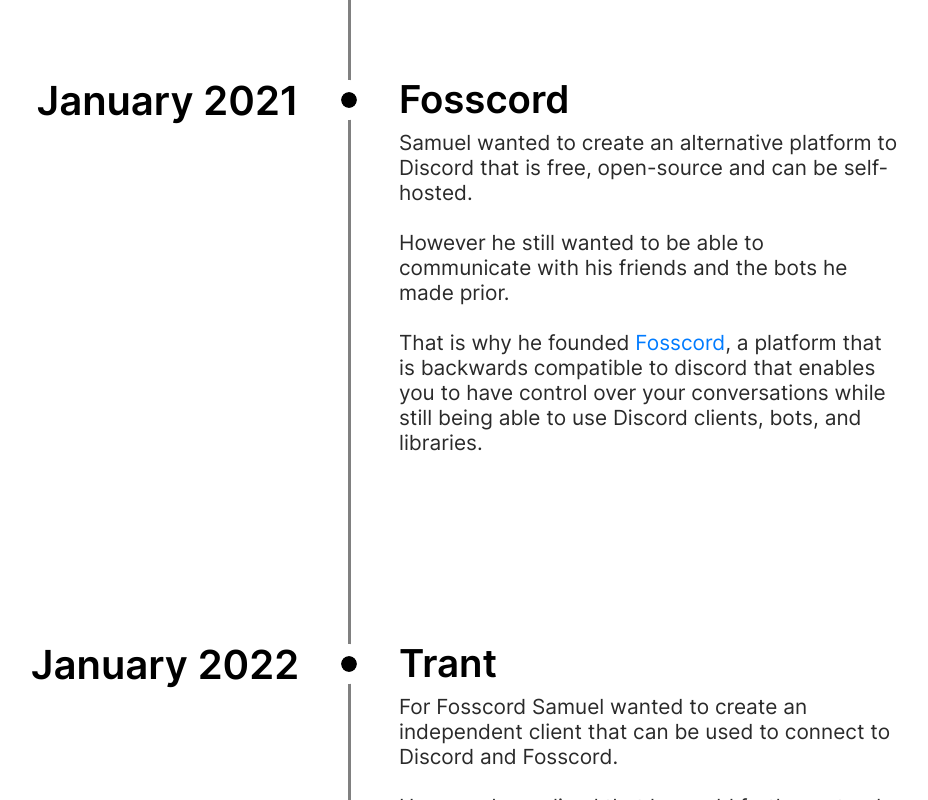
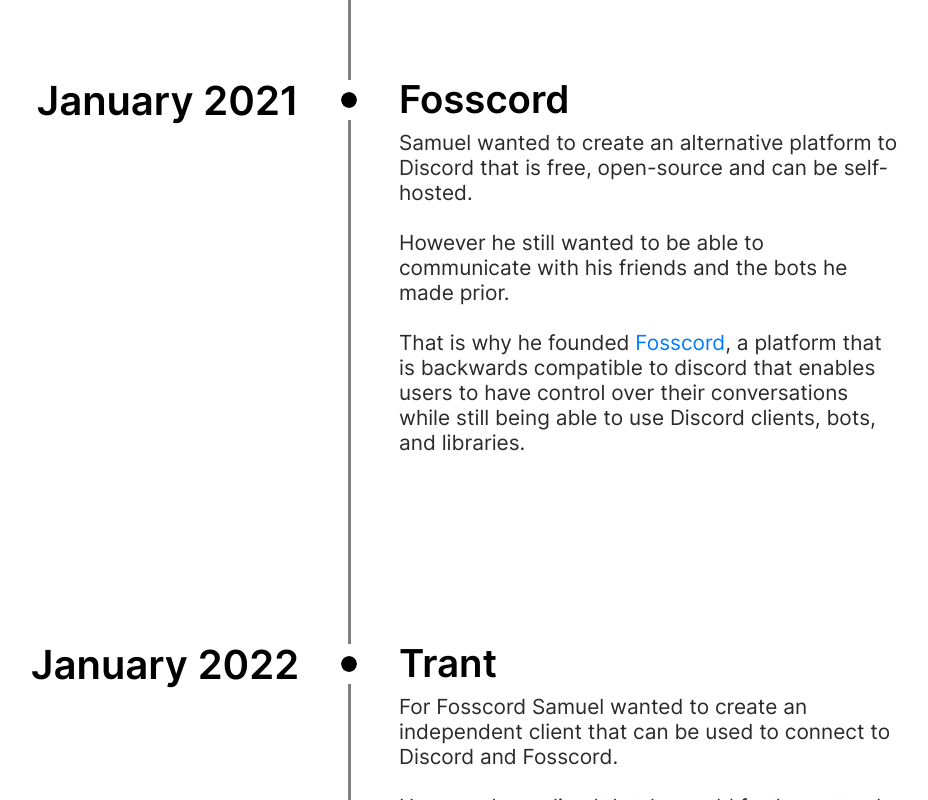
Before and after one commit to SamuelScheit/SamuelScheit, a Next.js app: page / in a window 1280 px wide. Shown: the part 6360-7160 px from the top of the page, without its empty margins (291-1219 px from the left). Built offline with nearby package versions, Linux system fonts and the light colour scheme.

Commit message:
fix: wording

```diff
--- a/components/about.tsx
+++ b/components/about.tsx
@@ -148,8 +148,8 @@
 						<br />
 						<br />
 						That is why he founded <Link href="https://fosscord.com/">Fosscord</Link>, a platform that is backwards compatible
-						to discord that enables you to have control over your conversations while still being able to use Discord clients,
-						bots, and libraries.
+						to discord that enables users to have control over their conversations while still being able to use Discord
+						clients, bots, and libraries.
 						<br />
 						<br />
 					</div>
@@ -163,7 +163,7 @@
 						Discord/Fosscord.
 						<br />
 						<br />
-						That is why he founded <Link href="https://trant.app/">Trant</Link>, a messenger that allows you to reach your
+						That is why he founded <Link href="https://trant.app/">Trant</Link>, a messenger that allows users to reach their
 						friends no matter what platform they use e.g. WhatsApp, Telegram, Discord/Fosscord.
 					</div>
 				</TimelineItem>
```
